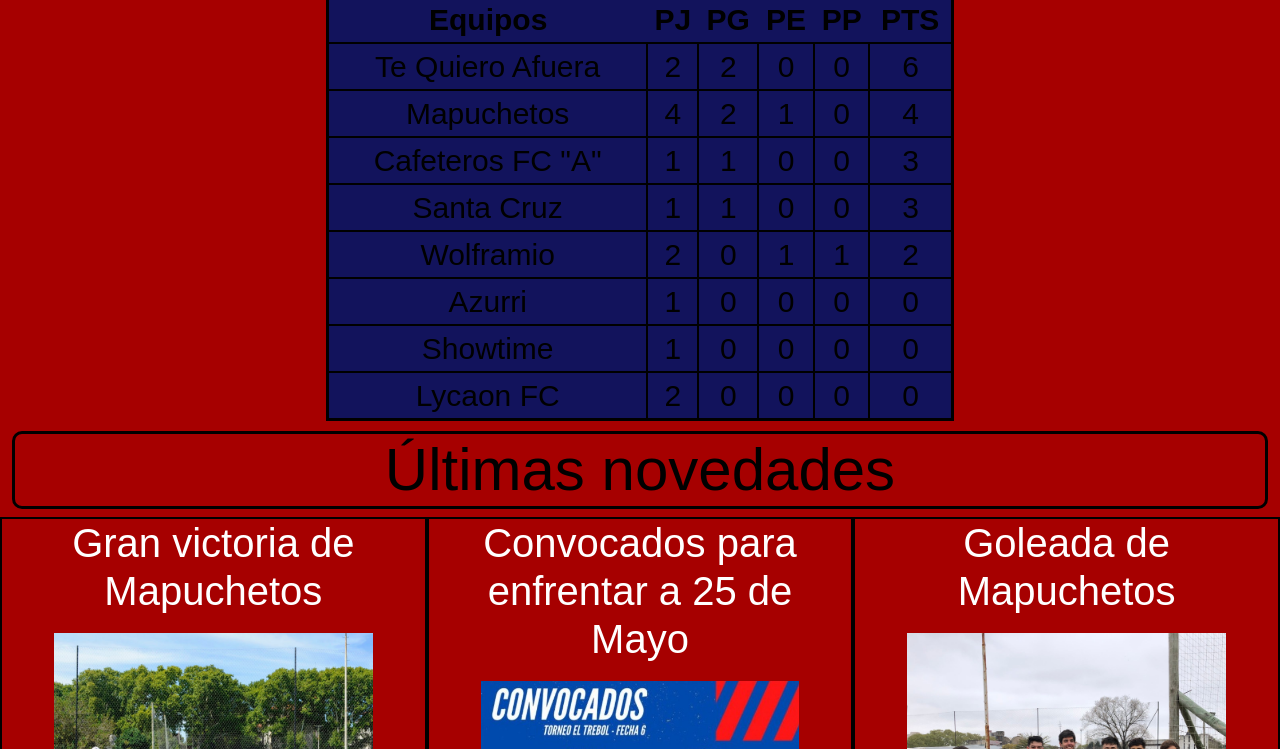
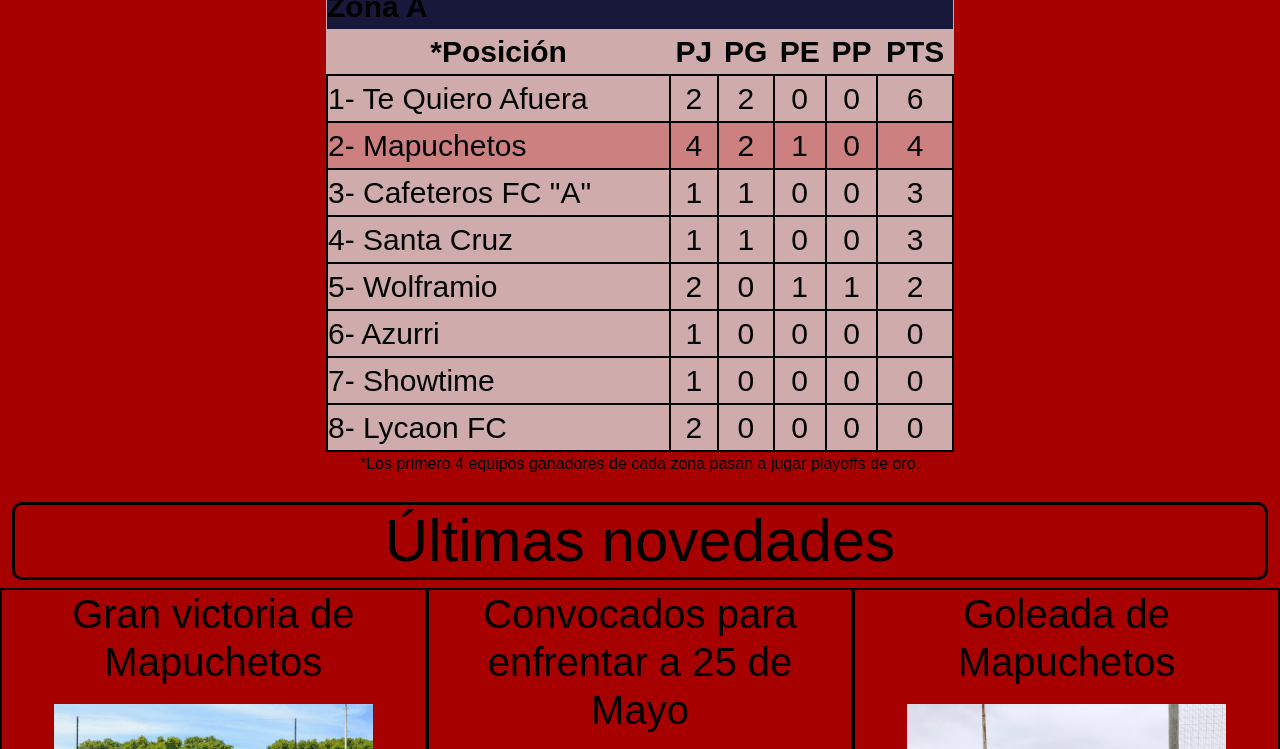
Before and after one commit to Fics77/MapuchetosGIT, a plain HTML site: page index.html in a window 1280 px wide. Shown: the part 348-1097 px from the top of the page. Drawn offline with nearby package versions, Linux system fonts and the light colour scheme.

Commit message:
tabla mejorada

```diff
--- a/css/style.css
+++ b/css/style.css
@@ -40,9 +40,8 @@ a   {
 }
 
 .nav{
-    justify-content: space-evenly;
+
     background-image: linear-gradient(#0d0e40, #a60000);
-    padding-bottom: 10px;
 }
 
 .navbar{
@@ -74,14 +73,26 @@ a   {
 .tituloSecundarioTabla{
     font-size: 40px;
     text-align: center;
-    color: white;
+    color: black
 }
 
 .tablaTabla{
     color: black;
-    background-color: #12135c;
     font-size: 30px;
-    border: solid;
+    background-color: rgb(207, 171, 171);
+}
+
+.zonaA{
+    background-color: #18183a;
+    text-align: start;
+}
+
+.equipo{
+    text-align: start;
+}
+
+.equipoPropio{
+    background-color: rgb(204, 128, 128);
 }
 
 td{
@@ -90,6 +101,11 @@ td{
 }
 
 th{
+    text-align: center;
+}
+
+.textoTabla{
+    color: black;
     text-align: center;
 }
 
@@ -108,7 +124,7 @@ th{
 .tituloNoticias{
     font-size: 40px;
     text-align: center;
-    color: white;
+    color: black;
 }
 
 .textoNoticias{
@@ -204,11 +220,6 @@ th{
     color: black;
 }
 
-.mainElClub{
-    margin-right: 10px;
-}
-
-
 .tituloSecundarioAutoridades{
     background-color: #0d0e40;
     color: black;
--- a/index.html
+++ b/index.html
@@ -43,12 +43,20 @@
         <section class="tabla row">
             <div>
                 <h2 class="tituloPrincipalTabla">Tabla de posiciones</h2>
-                <h3 class="tituloSecundarioTabla">Torneo apertura "El Trébol"</h3>
+                <h3 class="tituloSecundarioTabla"><strong>Torneo apertura "El Trébol"</strong></h3>
             </div>
             <div>
-            <table border="1" cellpadding="5" cellspacing="5" class="tablaTabla col-lg-6 offset-lg-3">
+            <table  cellspacing="5" class="tablaTabla col-lg-6 offset-lg-3">
                 <tr>
-                    <th>Equipos</th>
+                    <th class="zonaA">Zona A</th>
+                    <th class="zonaA"></th>
+                    <th class="zonaA"></th>
+                    <th class="zonaA"></th>
+                    <th class="zonaA"></th>
+                    <th class="zonaA"></th>
+                </tr>
+                <tr>
+                    <th>*Posición</th>
                     <th>PJ</th>
                     <th>PG</th>
                     <th>PE</th>
@@ -56,7 +64,7 @@
                     <th>PTS</th>
                 </tr>
                 <tr>
-                    <td>Te Quiero Afuera</td>
+                    <td class="equipo">1- Te Quiero Afuera</td>
                     <td>2</td>
                     <td>2</td>
                     <td>0</td>
@@ -64,15 +72,15 @@
                     <td>6</td>
                 </tr>
                 <tr>
-                    <td>Mapuchetos</td>
-                    <td>4</td>
-                    <td>2</td>
-                    <td>1</td>
-                    <td>0</td>
-                    <td>4</td>
+                    <td class="equipoPropio equipo">2- Mapuchetos</td>
+                    <td class="equipoPropio">4</td>
+                    <td class="equipoPropio">2</td>
+                    <td class="equipoPropio">1</td>
+                    <td class="equipoPropio">0</td>
+                    <td class="equipoPropio">4</td>
                 </tr>
                 <tr>
-                    <td>Cafeteros FC "A"</td>
+                    <td class="equipo">3- Cafeteros FC "A"</td>
                     <td>1</td>
                     <td>1</td>
                     <td>0</td>
@@ -80,7 +88,7 @@
                     <td>3</td>
                 </tr>
                 <tr>
-                    <td>Santa Cruz</td>
+                    <td class="equipo">4- Santa Cruz</td>
                     <td>1</td>
                     <td>1</td>
                     <td>0</td>
@@ -88,7 +96,7 @@
                     <td>3</td>
                 </tr>
                 <tr>
-                    <td>Wolframio</td>
+                    <td class="equipo">5- Wolframio</td>
                     <td>2</td>
                     <td>0</td>
                     <td>1</td>
@@ -96,7 +104,7 @@
                     <td>2</td>
                 </tr>
                 <tr>
-                    <td>Azurri</td>
+                    <td class="equipo">6- Azurri</td>
                     <td>1</td>
                     <td>0</td>
                     <td>0</td>
@@ -104,7 +112,7 @@
                     <td>0</td>
                 </tr>
                 <tr>
-                    <td>Showtime</td>
+                    <td class="equipo">7- Showtime</td>
                     <td>1</td>
                     <td>0</td>
                     <td>0</td>
@@ -112,7 +120,7 @@
                     <td>0</td>
                 </tr>
                 <tr>
-                    <td>Lycaon FC</td>
+                    <td class="equipo">8- Lycaon FC</td>
                     <td>2</td>
                     <td>0</td>
                     <td>0</td>
@@ -120,6 +128,7 @@
                     <td>0</td>
                 </tr>
             </table>
+            <p class="textoTabla col-lg-6 offset-lg-3">*Los primero 4 equipos ganadores de cada zona pasan a jugar playoffs de oro.</p>
             </div>
         </section>
 
```
Lines whose indentation alone changed are shown as unchanged.
